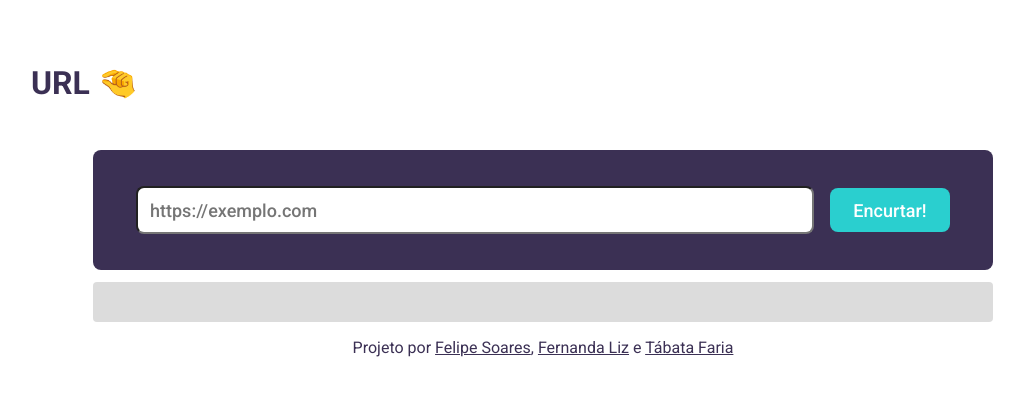
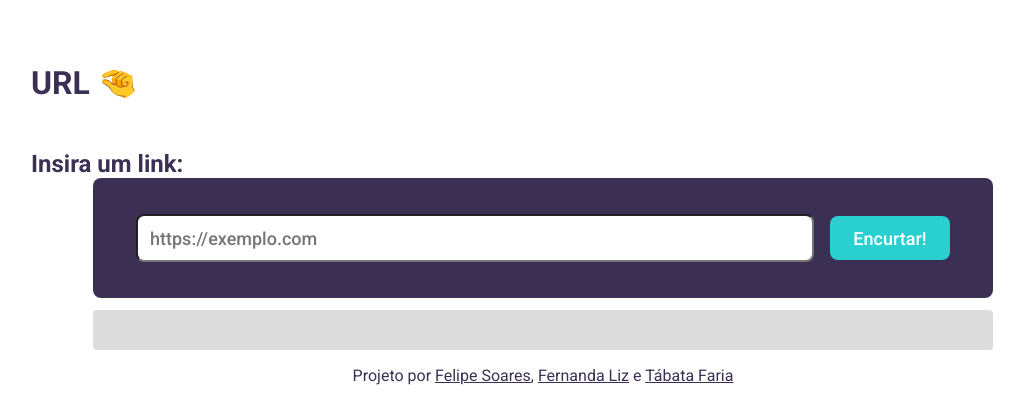
Before and after one commit to felipesoaresfl/django-encurtador-URL, a Django app: page / in a window 1280 px wide. Shown: the top 420 px of the page, without its empty margins (97-1121 px from the left). Run offline with Django 4.2, Linux system fonts and the light colour scheme.

Commit message:
inserida a uma nova div na index.html

```diff
--- a/url/templates/url/index.html
+++ b/url/templates/url/index.html
@@ -22,6 +22,9 @@
       <h1>URL 🤏</h1>
     </header>
     <main>
+      <div class="main_text">
+        <h2>Insira um link:</h2>
+      </div>
       <div class="main_container">
         <div class="container_bloco">
           <div>
```
